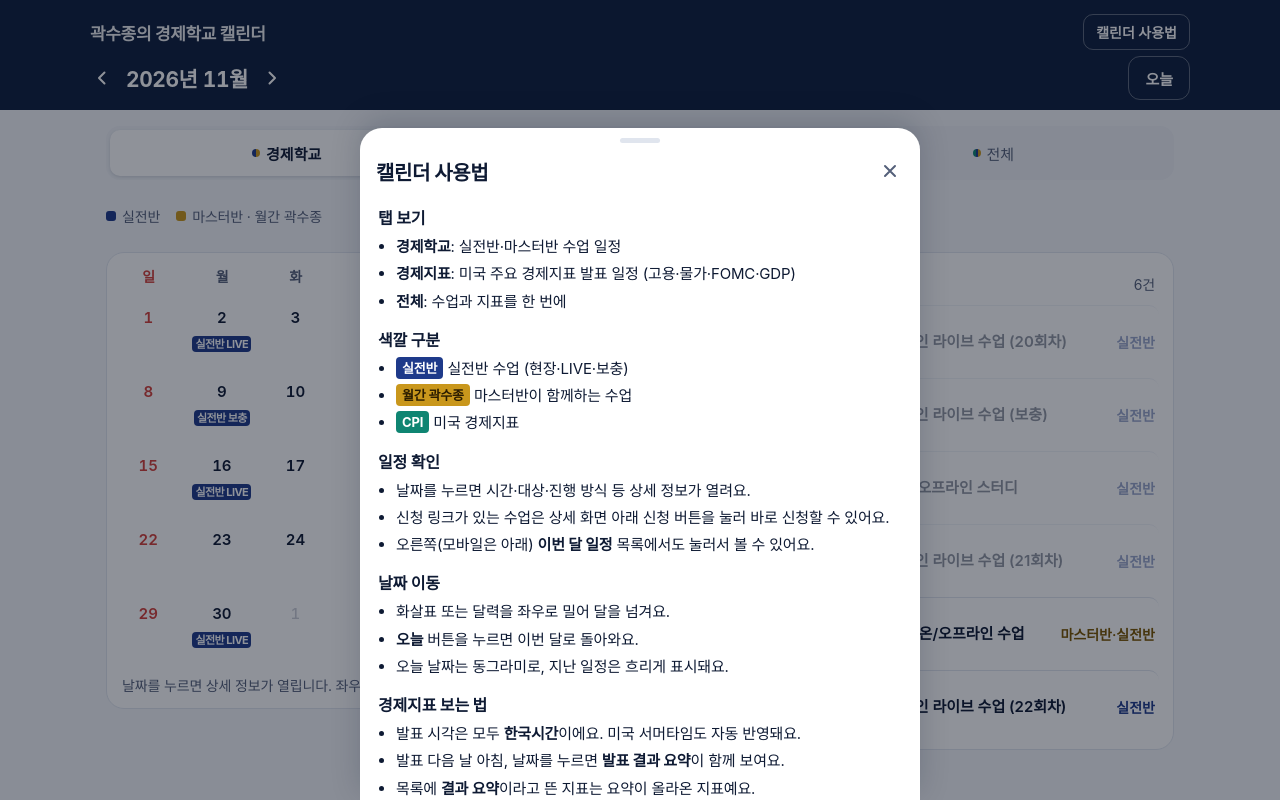
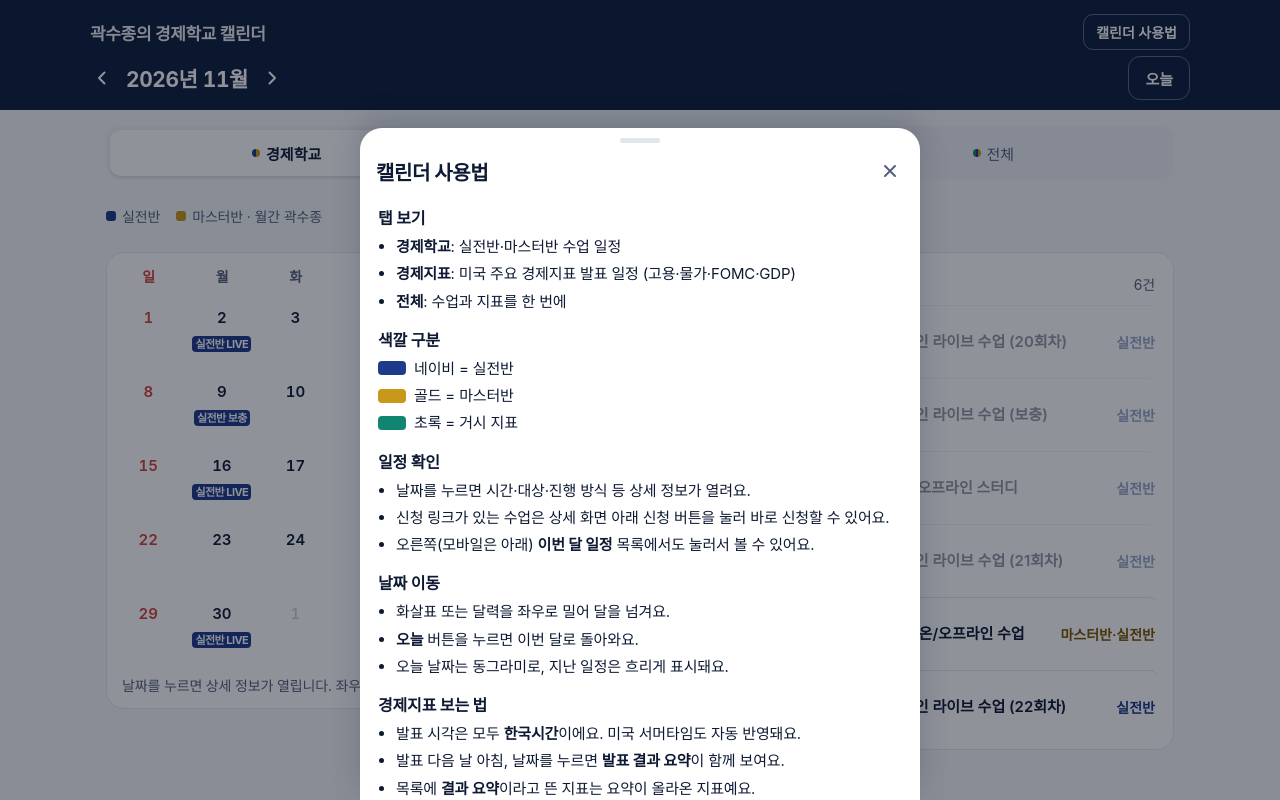
Before and after one commit to wave1230-cmyk/-, a plain HTML site: page index.html in a window 1280 px wide. Both pictures are taken after a click on the button "캘린더 사용법". Drawn offline with Linux system fonts and the light colour scheme; a web font is replaced by a local one.

Commit message:
사용법 색깔 구분을 색상 견본으로 변경

```diff
--- a/index.html
+++ b/index.html
@@ -100,7 +100,9 @@ h3{margin:0;font-size:20px;font-weight:700;letter-spacing:-0.02em}
 .guide h4{margin:0;font-size:16px;font-weight:700}
 .guide p,.guide li{margin:0;font-size:15px;line-height:1.55;color:var(--ink)}
 .guide ul{margin:0;padding-left:18px;display:flex;flex-direction:column;gap:4px}
-.chip{display:inline-block;padding:1px 6px;border-radius:4px;font-size:13px;font-weight:700;vertical-align:1px}
+.guide ul.swatches{list-style:none;padding-left:0}
+.swatches li{display:flex;align-items:center;gap:8px}
+.sw{width:28px;height:14px;border-radius:4px;flex:none}
 .cta{height:50px;display:flex;align-items:center;justify-content:center;border-radius:12px;background:var(--sch);color:var(--on-sch);font-size:16px;font-weight:700}
 </style>
 </head>
@@ -330,7 +332,7 @@ var HOLIDAYS = { "2026-10-03": "개천절", "2026-10-05": "대체공휴일", "20
 
   var GUIDE = '<div class="guide">' +
     '<section><h4>탭 보기</h4><ul><li><b>경제학교</b>: 실전반·마스터반 수업 일정</li><li><b>경제지표</b>: 미국 주요 경제지표 발표 일정 (고용·물가·FOMC·GDP)</li><li><b>전체</b>: 수업과 지표를 한 번에</li></ul></section>' +
-    '<section><h4>색깔 구분</h4><ul><li><span class="chip" style="background:var(--sch);color:var(--on-sch)">실전반</span> 실전반 수업 (현장·LIVE·보충)</li><li><span class="chip" style="background:var(--live);color:var(--on-live)">월간 곽수종</span> 마스터반이 함께하는 수업</li><li><span class="chip" style="background:var(--ind);color:var(--on-ind)">CPI</span> 미국 경제지표</li></ul></section>' +
+    '<section><h4>색깔 구분</h4><ul class="swatches"><li><span class="sw" style="background:var(--sch)"></span>네이비 = 실전반</li><li><span class="sw" style="background:var(--live)"></span>골드 = 마스터반</li><li><span class="sw" style="background:var(--ind)"></span>초록 = 거시 지표</li></ul></section>' +
     '<section><h4>일정 확인</h4><ul><li>날짜를 누르면 시간·대상·진행 방식 등 상세 정보가 열려요.</li><li>신청 링크가 있는 수업은 상세 화면 아래 신청 버튼을 눌러 바로 신청할 수 있어요.</li><li>오른쪽(모바일은 아래) <b>이번 달 일정</b> 목록에서도 눌러서 볼 수 있어요.</li></ul></section>' +
     '<section><h4>날짜 이동</h4><ul><li>화살표 또는 달력을 좌우로 밀어 달을 넘겨요.</li><li><b>오늘</b> 버튼을 누르면 이번 달로 돌아와요.</li><li>오늘 날짜는 동그라미로, 지난 일정은 흐리게 표시돼요.</li></ul></section>' +
     '<section><h4>경제지표 보는 법</h4><ul><li>발표 시각은 모두 <b>한국시간</b>이에요. 미국 서머타임도 자동 반영돼요.</li><li>발표 다음 날 아침, 날짜를 누르면 <b>발표 결과 요약</b>이 함께 보여요.</li><li>목록에 <b>결과 요약</b>이라고 뜬 지표는 요약이 올라온 지표예요.</li></ul></section>' +
```
